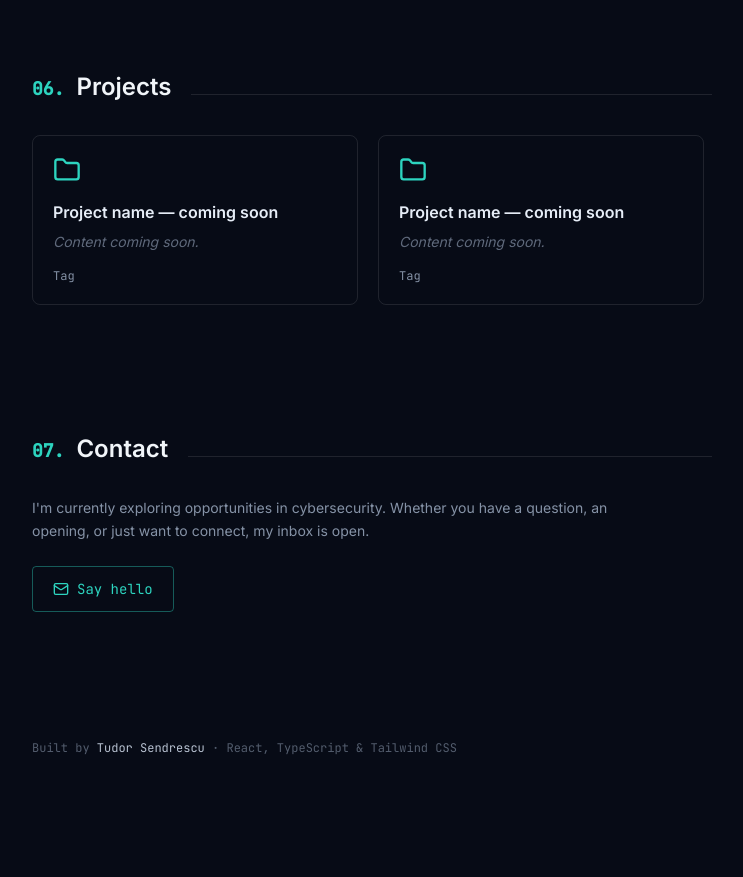
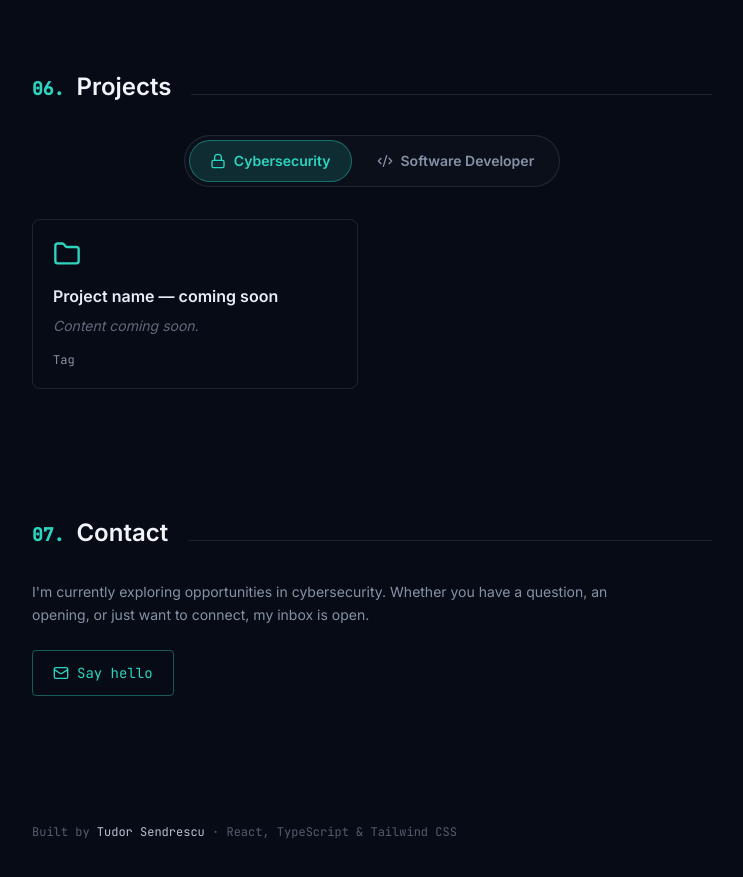
Before and after one commit to tudorsendrescu/tudor-cv, a React (Vite) app: page / in a window 1280 px wide. Shown: the part 2720-3597 px from the top of the page, without its empty margins (496-1239 px from the left). Built offline with nearby package versions, Linux system fonts and the light colour scheme.

Commit message:
Add Cybersecurity/Software Developer toggle to Projects section

```diff
--- a/src/components/sections/Projects.tsx
+++ b/src/components/sections/Projects.tsx
@@ -1,37 +1,88 @@
-import { Folder, ExternalLink } from "lucide-react";
-import { projects } from "../../data/profile";
+import { useState } from "react";
+import { Folder, ExternalLink, Code2, Lock } from "lucide-react";
+import { projects, type ProjectCategory } from "../../data/profile";
 import SectionHeading from "../SectionHeading";
 import Reveal from "../Reveal";
 import { GithubIcon } from "../icons";
 
+const categories: { id: ProjectCategory; label: string; icon: typeof Lock }[] = [
+  { id: "cybersecurity", label: "Cybersecurity", icon: Lock },
+  { id: "development", label: "Software Developer", icon: Code2 },
+];
+
 export default function Projects() {
+  const [active, setActive] = useState<ProjectCategory>("cybersecurity");
+  const filtered = projects.filter((project) => project.category === active);
+
   return (
     <section id="projects" className="scroll-mt-24 py-16">
       <Reveal>
         <SectionHeading index="06" title="Projects" />
       </Reveal>
 
+      <div className="flex justify-center mb-8">
+        <div className="inline-flex items-center gap-1 p-1 rounded-full border border-white/10 bg-white/[0.02]">
+          {categories.map(({ id, label, icon: Icon }) => {
+            const isActive = active === id;
+            return (
+              <button
+                key={id}
+                onClick={() => setActive(id)}
+                className={`flex items-center gap-2 px-5 py-2.5 rounded-full text-sm font-semibold transition-colors focus-accent ${
+                  isActive
+                    ? "bg-accent/15 text-accent border border-accent/40"
+                    : "text-slate hover:text-slate-light border border-transparent"
+                }`}
+              >
+                <Icon size={16} />
+                {label}
+              </button>
+            );
+          })}
+        </div>
+      </div>
+
       <div className="grid sm:grid-cols-2 gap-5 max-w-2xl">
-        {projects.map((project, i) => (
+        {filtered.map((project, i) => (
           <Reveal key={i} delay={i * 80}>
             <div className="h-full flex flex-col border border-white/10 rounded-lg p-5 hover:border-accent/30 hover:-translate-y-1 transition-all">
               <div className="flex items-center justify-between mb-4">
                 <Folder size={28} className="text-accent" />
                 <div className="flex gap-3 text-slate">
                   {project.repoHref && (
-                    <a href={project.repoHref} target="_blank" rel="noreferrer" aria-label="Repository" className="hover:text-accent transition-colors">
+                    <a
+                      href={project.repoHref}
+                      target="_blank"
+                      rel="noreferrer"
+                      aria-label="Repository"
+                      className="hover:text-accent transition-colors"
+                    >
                       <GithubIcon size={18} />
                     </a>
                   )}
                   {project.href && (
-                    <a href={project.href} target="_blank" rel="noreferrer" aria-label="Live link" className="hover:text-accent transition-colors">
+                    <a
+                      href={project.href}
+                      target="_blank"
+                      rel="noreferrer"
+                      aria-label="Live link"
+                      className="hover:text-accent transition-colors"
+                    >
                       <ExternalLink size={18} />
                     </a>
                   )}
                 </div>
               </div>
               <h3 className="text-slate-lightest font-semibold mb-2">{project.title}</h3>
-              <p className="text-sm italic text-slate/70 flex-1">{project.description}</p>
+              <p
+                className={`text-sm flex-1 ${
+                  project.description.startsWith("Content coming soon")
+                    ? "italic text-slate/70"
+                    : "text-slate leading-relaxed"
+                }`}
+              >
+                {project.description}
+              </p>
               {project.tags.length > 0 && (
                 <ul className="flex flex-wrap gap-x-3 gap-y-1 mt-4 font-mono text-xs text-slate">
                   {project.tags.map((tag, ti) => (
@@ -42,6 +93,11 @@ export default function Projects() {
             </div>
           </Reveal>
         ))}
+        {filtered.length === 0 && (
+          <p className="text-sm italic text-slate/60 sm:col-span-2">
+            No projects yet in this category — coming soon.
+          </p>
+        )}
       </div>
     </section>
   );
--- a/src/data/profile.ts
+++ b/src/data/profile.ts
@@ -147,10 +147,13 @@ export const certifications: Certification[] = [
   },
 ];
 
+export type ProjectCategory = "cybersecurity" | "development";
+
 export type Project = {
   title: string;
   description: string;
   tags: string[];
+  category: ProjectCategory;
   href?: string;
   repoHref?: string;
 };
@@ -160,10 +163,12 @@ export const projects: Project[] = [
     title: "Project name — coming soon",
     description: "Content coming soon.",
     tags: ["Tag"],
+    category: "cybersecurity",
   },
   {
     title: "Project name — coming soon",
     description: "Content coming soon.",
     tags: ["Tag"],
+    category: "development",
   },
 ];
```
